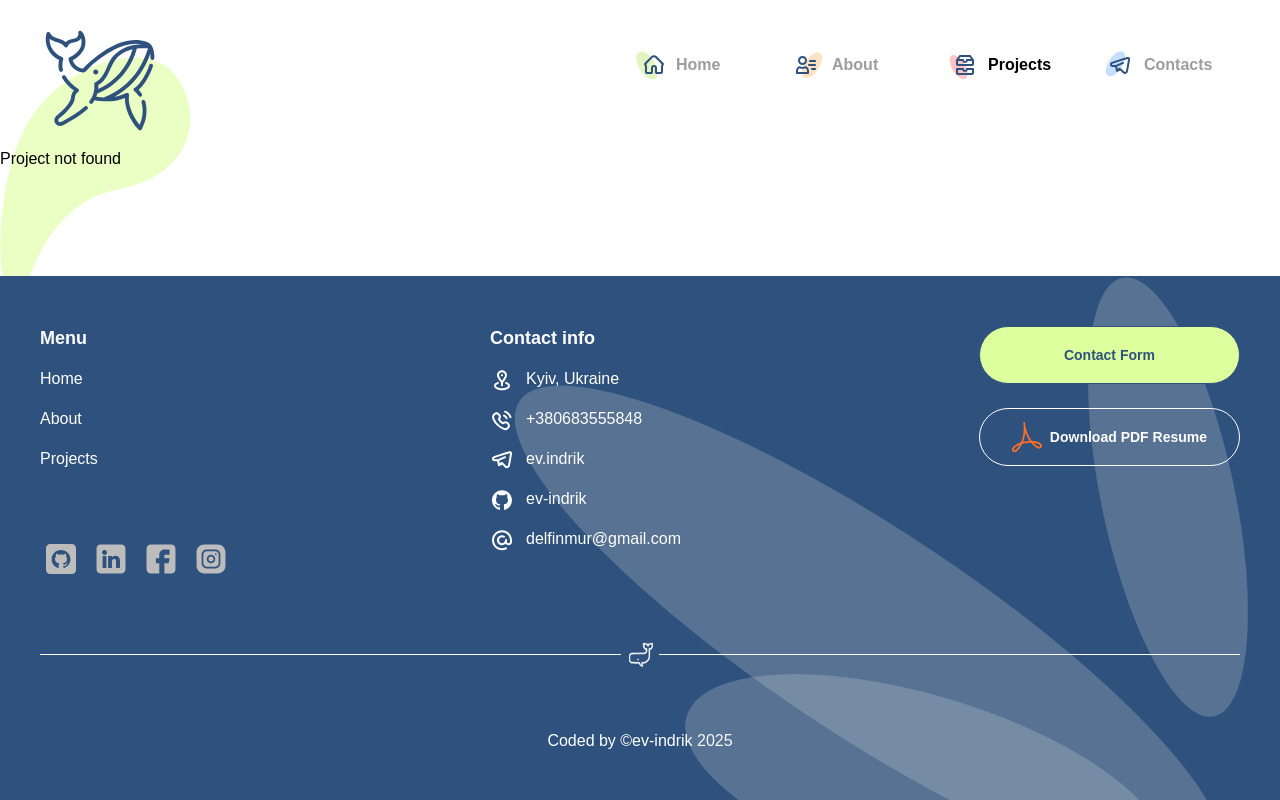
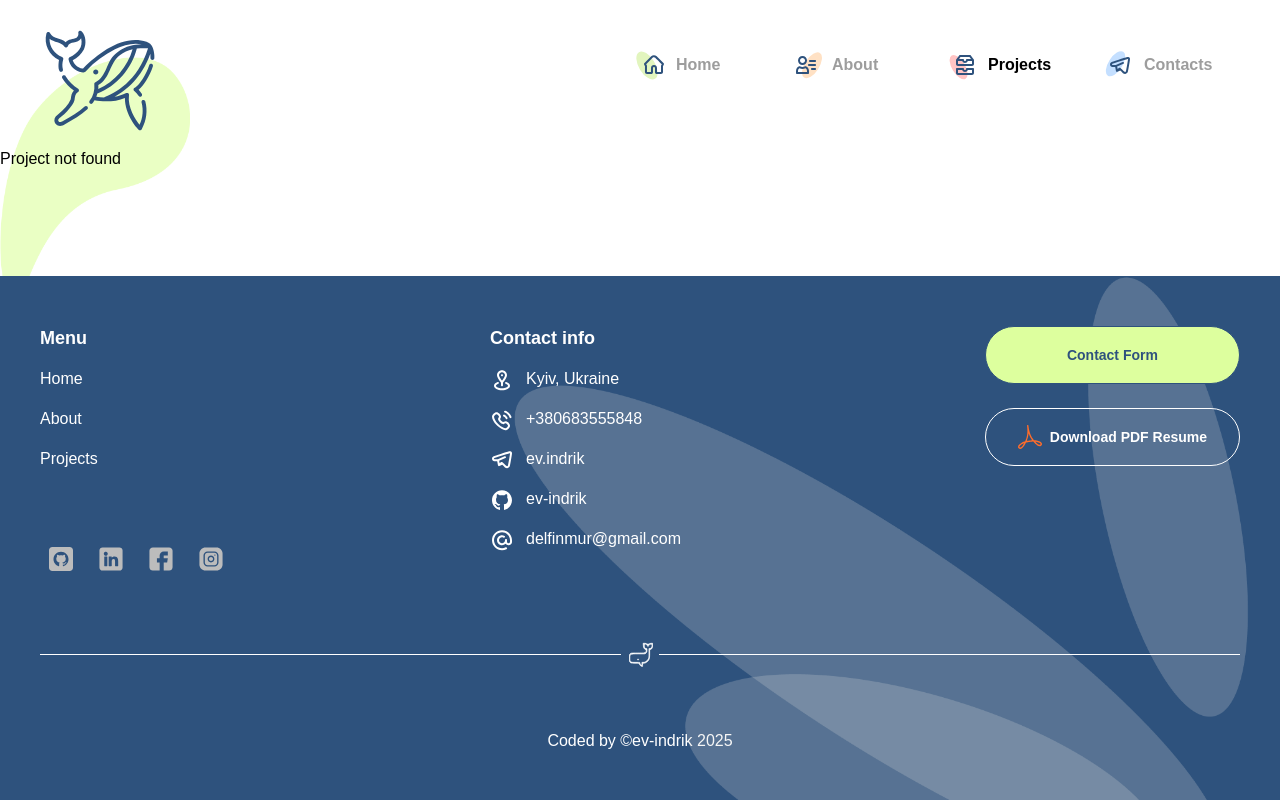
Before and after one commit to ev-indrik/my-portfolio, a React (Vite) app: page /projects/1 in a window 1280 px wide. Built offline with nearby package versions, Linux system fonts and the light colour scheme.

Commit message:
fix: fix icons sizes in WebsiteButton

```diff
--- a/src/components/website-button/WebsiteButton.scss
+++ b/src/components/website-button/WebsiteButton.scss
@@ -24,6 +24,14 @@
     min-height: 42px;
     height: 42px;
 
+    span.ant-btn-icon {
+
+      svg {
+        width: 24px;
+        height: 24px;
+      }
+    }
+
     &.ant-btn-lg {
       min-width: 200px;
       min-height: 58px;
@@ -33,6 +41,14 @@
     &.ant-btn-sm {
       min-height: 36px;
       height: 36px;
+
+      span.ant-btn-icon {
+
+        svg {
+          width: 18px;
+          height: 18px;
+        }
+      }
     }
   }
 
```
